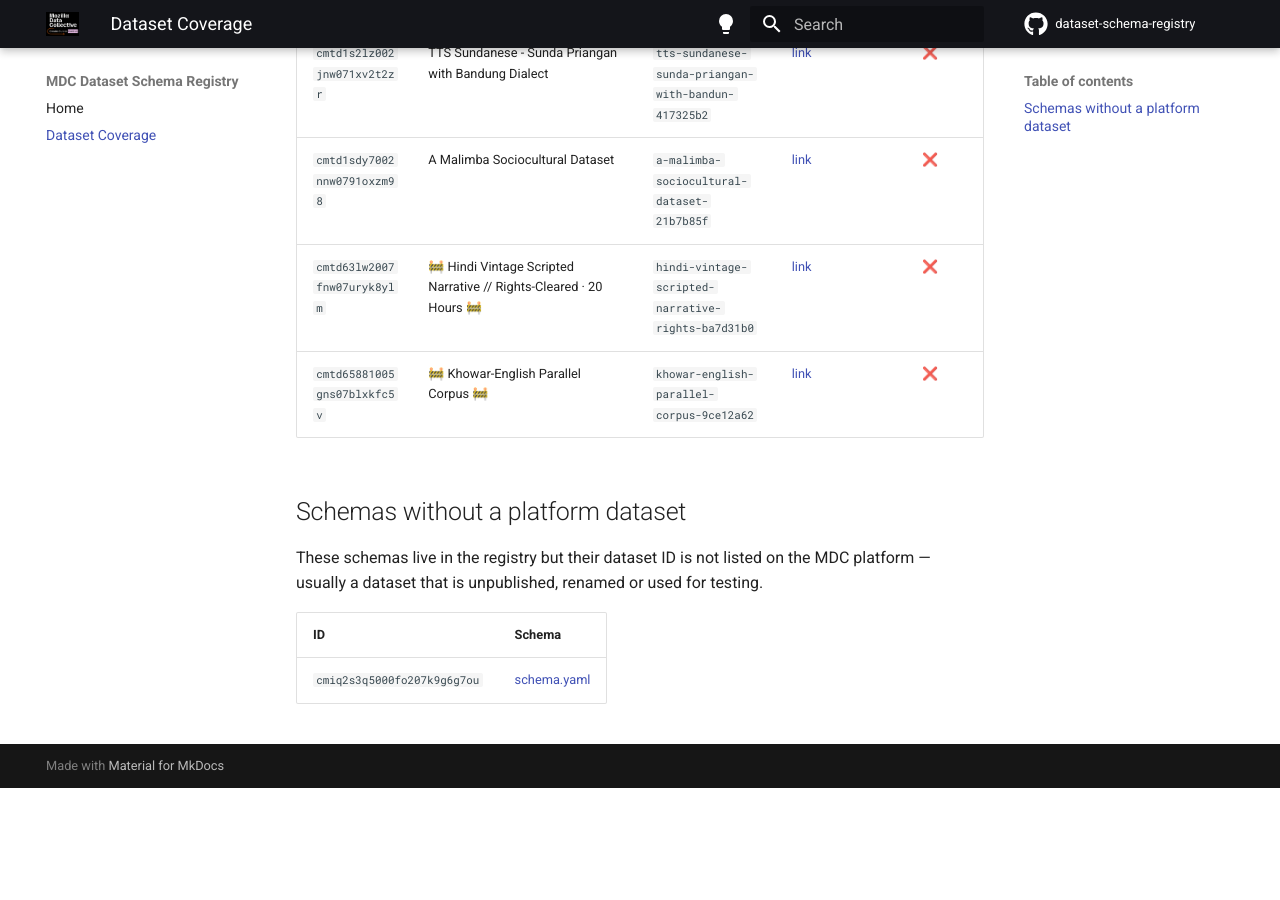
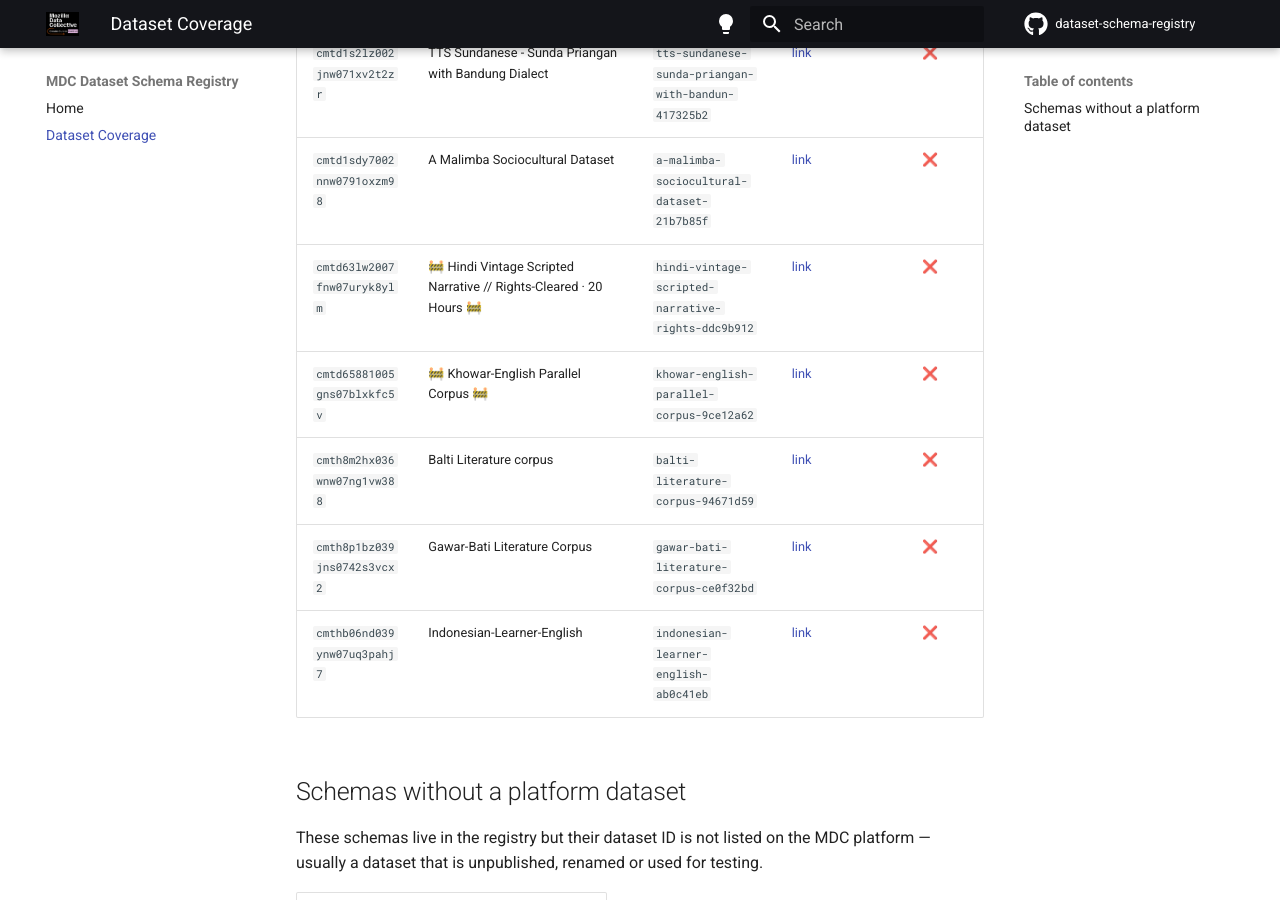
Before and after one commit to Mozilla-Data-Collective/dataset-schema-registry, an MkDocs documentation site: the page built from docs/dataset-coverage.md, in a window 1280 px wide and 900 px high, scrolled down 107598 px. Built offline with MkDocs 1.6.1 and Material for MkDocs 9.7.7, drawn with Linux system fonts in a browser that asks for light colours; comment, search, counter and statistics services are not loaded; before the commit the page ends 108386 px from its top, so only the background shows below that; some of the changed text lies outside the part shown.

Commit message:
chore: update registry index and dataset coverage [skip ci]

```diff
--- a/docs/dataset-coverage.md
+++ b/docs/dataset-coverage.md
@@ -222,7 +222,7 @@ data programmatically.
 | `cmn6ay1xg016jnv07drtmw7qo` | Bamun-French Parallel Corpus 2.0 | `bamun-french-parallel-corpus-2-0-2637e53d` | [link](https://mozilladatacollective.com/datasets/cmn6ay1xg016jnv07drtmw7qo) | ❌ |
 | `cmndjfw9d000qmj070dece40f` | Yezoum_ALCAM-MultimodalDataset | `yezoum-alcam-multimodaldataset-29a744fa` | [link](https://mozilladatacollective.com/datasets/cmndjfw9d000qmj070dece40f) | ❌ |
 | `cmngbf1tt0050nn07i49aebnk` | Sentence translation difficulty in Spanish - BOUQuET | `sentence-translation-difficulty-in-spani-355c4d15` | [link](https://mozilladatacollective.com/datasets/cmngbf1tt0050nn07i49aebnk) | ❌ |
-| `cmnggocgg007ymh079k30st39` | Kannada Time Aligned Speech Corpus | `kannada-time-aligned-speech-corpus-29edce10` | [link](https://mozilladatacollective.com/datasets/cmnggocgg007ymh079k30st39) | ❌ |
+| `cmnggocgg007ymh079k30st39` | Kannada Time Aligned Speech Corpus | `kannada-time-aligned-speech-corpus-a63ad003` | [link](https://mozilladatacollective.com/datasets/cmnggocgg007ymh079k30st39) | ❌ |
 | `cmnggqr8z0082mh07vbsbm6t5` | Saraiki 10 Hours  TTS Dataset | `saraiki-10-hours-tts-dataset-db3de0d4` | [link](https://mozilladatacollective.com/datasets/cmnggqr8z0082mh07vbsbm6t5) | ❌ |
 | `cmnhgmkgg00wimh07wc0v3s49` | RFE/RL Persian News Text Corpus | `rfe-rl-persian-news-text-corpus-c5838e9b` | [link](https://mozilladatacollective.com/datasets/cmnhgmkgg00wimh07wc0v3s49) | ❌ |
 | `cmnhhi0by00zknn07edrnd82e` | Chuvash TTS | `chuvash-tts-c8d599ba` | [link](https://mozilladatacollective.com/datasets/cmnhhi0by00zknn07edrnd82e) | ❌ |
@@ -1058,8 +1058,11 @@ data programmatically.
 | `cmtbq6kf2013mmf07s2qhl6bv` | 🚧 Khowar Speech Translation Corpus 🚧 | `khowar-speech-translation-corpus-fa974ff9` | [link](https://mozilladatacollective.com/datasets/cmtbq6kf2013mmf07s2qhl6bv) | ❌ |
 | `cmtd1s2lz002jnw071xv2t2zr` | TTS Sundanese - Sunda Priangan with Bandung Dialect | `tts-sundanese-sunda-priangan-with-bandun-417325b2` | [link](https://mozilladatacollective.com/datasets/cmtd1s2lz002jnw071xv2t2zr) | ❌ |
 | `cmtd1sdy7002nnw0791oxzm98` | A Malimba Sociocultural Dataset | `a-malimba-sociocultural-dataset-21b7b85f` | [link](https://mozilladatacollective.com/datasets/cmtd1sdy7002nnw0791oxzm98) | ❌ |
-| `cmtd63lw2007fnw07uryk8ylm` | 🚧 Hindi Vintage Scripted Narrative // Rights-Cleared · 20 Hours 🚧 | `hindi-vintage-scripted-narrative-rights-ba7d31b0` | [link](https://mozilladatacollective.com/datasets/cmtd63lw2007fnw07uryk8ylm) | ❌ |
+| `cmtd63lw2007fnw07uryk8ylm` | 🚧 Hindi Vintage Scripted Narrative // Rights-Cleared · 20 Hours 🚧 | `hindi-vintage-scripted-narrative-rights-ddc9b912` | [link](https://mozilladatacollective.com/datasets/cmtd63lw2007fnw07uryk8ylm) | ❌ |
 | `cmtd65881005gns07blxkfc5v` | 🚧 Khowar-English Parallel Corpus 🚧 | `khowar-english-parallel-corpus-9ce12a62` | [link](https://mozilladatacollective.com/datasets/cmtd65881005gns07blxkfc5v) | ❌ |
+| `cmth8m2hx036wnw07ng1vw388` | Balti Literature corpus | `balti-literature-corpus-94671d59` | [link](https://mozilladatacollective.com/datasets/cmth8m2hx036wnw07ng1vw388) | ❌ |
+| `cmth8p1bz039jns0742s3vcx2` | Gawar-Bati Literature Corpus | `gawar-bati-literature-corpus-ce0f32bd` | [link](https://mozilladatacollective.com/datasets/cmth8p1bz039jns0742s3vcx2) | ❌ |
+| `cmthb06nd039ynw07uq3pahj7` | Indonesian-Learner-English | `indonesian-learner-english-ab0c41eb` | [link](https://mozilladatacollective.com/datasets/cmthb06nd039ynw07uq3pahj7) | ❌ |
 
 ## Schemas without a platform dataset
 
```
Also changed, not shown: other parts of docs/dataset-coverage.md (+5 -5 lines), 1 other file.
